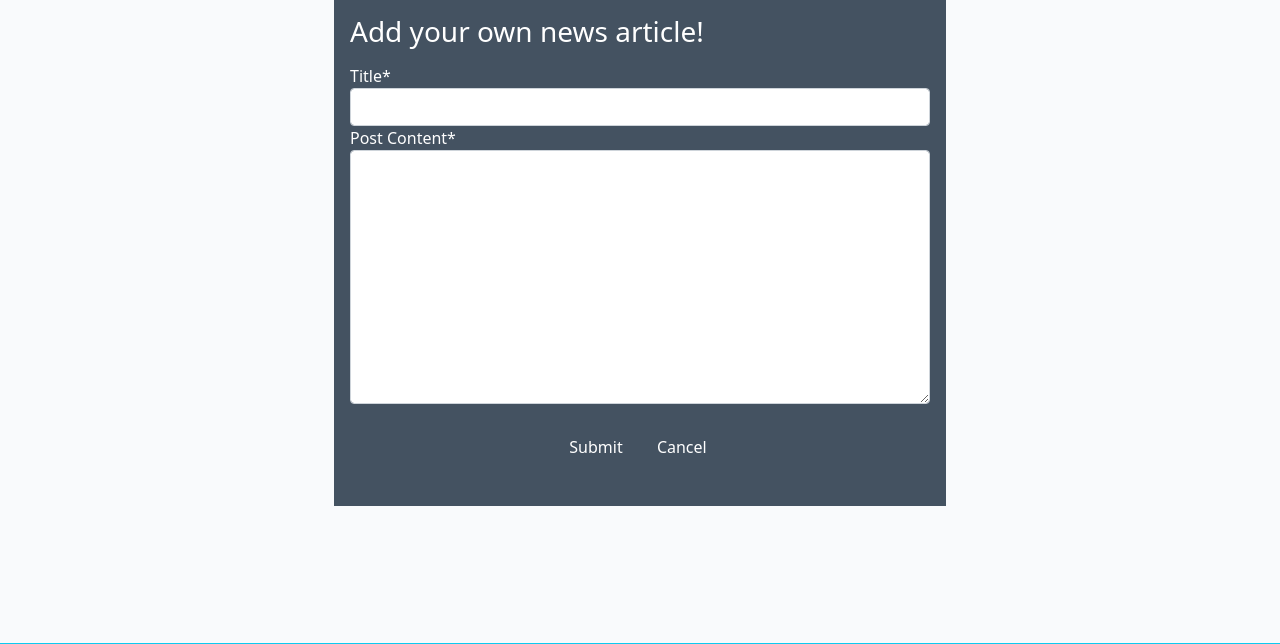
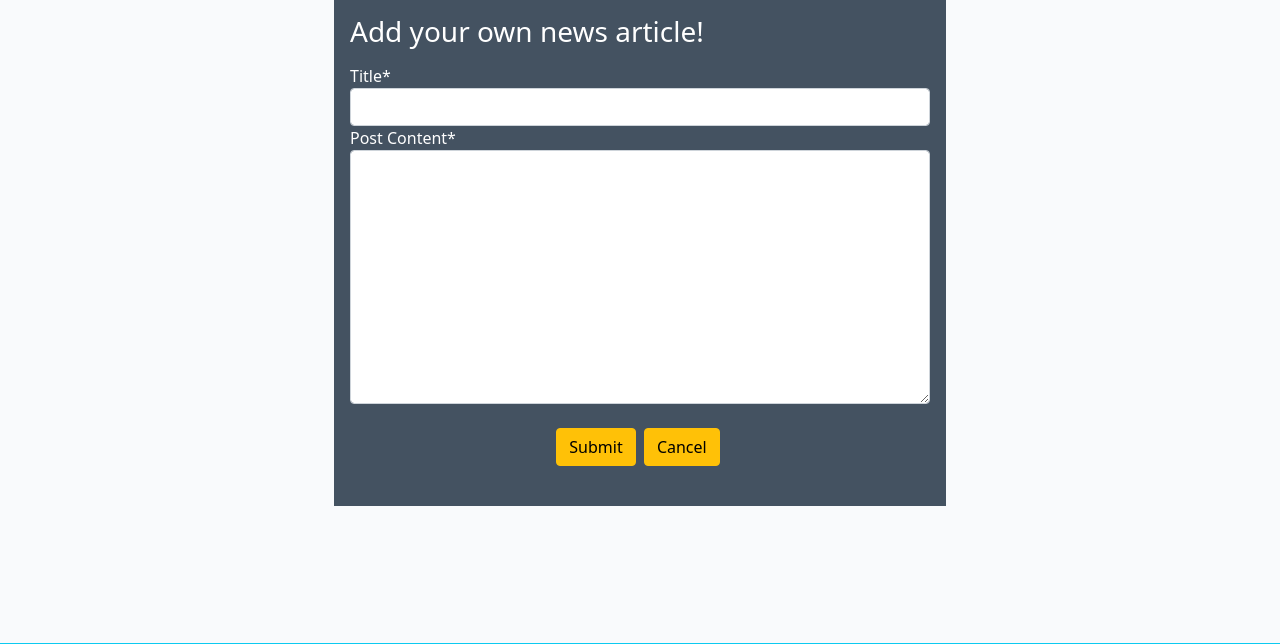
Before and after one commit to Code-Institute-Submissions/samagosti7-Project-4, a Django app: page /make_post in a window 1280 px wide. Shown: the part 77-721 px from the top of the page. Run offline with Django 3.2, Linux system fonts and the light colour scheme; the visitor is signed in with stand-in values (Sample User, id 1); some libraries are stand-ins or nearby versions.

Commit message:
Style post submission to work with weird heroku styling cancellations

```diff
--- a/templates/make_post.html
+++ b/templates/make_post.html
@@ -19,8 +19,8 @@
                     {% csrf_token %}
                     <!-- Post creation confirmation and cancellation -->
                     <div class="text-center my-4">
-                        <button type="submit" class="btn btn--secondary text-white" aria-label="Submit">Submit</button>
-                        <a class="btn btn--secondary mx-1 text-white" href="{% url 'home' %}" aria-label="Cancel">Cancel</a>
+                        <button type="submit" class="btn btn-warning" aria-label="Submit">Submit</button>
+                        <a class="btn btn-warning mx-1" href="{% url 'home' %}" aria-label="Cancel">Cancel</a>
                     </div>
                 </form>
             </div>
--- a/templates/post_detail.html
+++ b/templates/post_detail.html
@@ -120,7 +120,7 @@
                 <!-- Alert if already commented by user -->
                 {% if commented %}
                 <div class="alert alert-info" role="alert">
-                    You already have comments on this post.
+                    You already have commented on this post.
                 </div>
                 <h3>Leave a comment:</h3>
                 <p>Posting as: {{ user.username }}</p>
```
Also changed, not shown: README.md.
